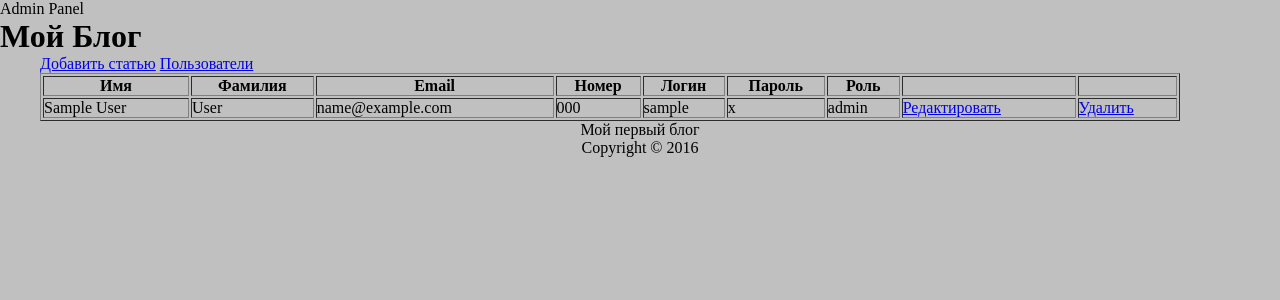
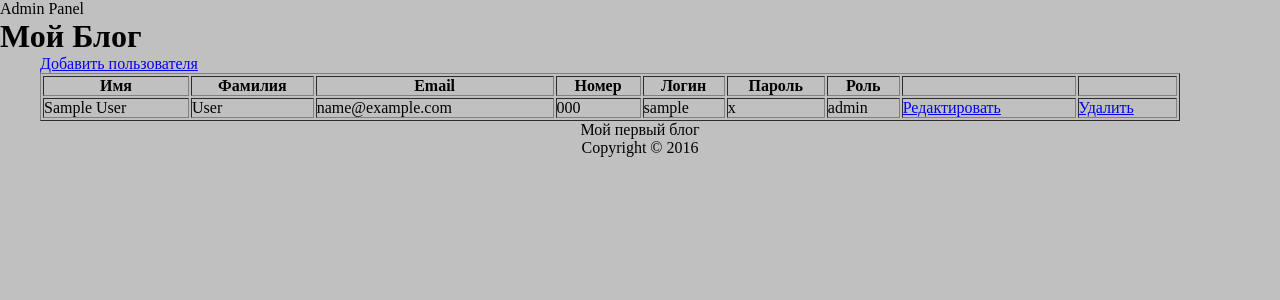
Before and after one commit to kulchenkoalex/blog, a PHP site: page /admin/users.php in a window 1280 px wide. Shown: the top 300 px of the page. Run offline with PHP 8.4, Linux system fonts and the light colour scheme; tables that the repository leaves empty or names only in its code hold one stand-in row (values such as "Sample post").

Commit message:
Создание ссылки для добавления нового пользователя

```diff
--- a/views/users.php
+++ b/views/users.php
@@ -10,8 +10,8 @@
         <div>
             <h1>Мой Блог</h1>
         <div class="blog_view">
-            <a href="index.php?action=add">Добавить статью</a>
-            <a href="users.php">Пользователи</a>
+            <a href="users.php?action=add">Добавить пользователя</a>
+
             <table class="admin-table" border="1">
                 <tr>
                     <th>Имя</th>
```
